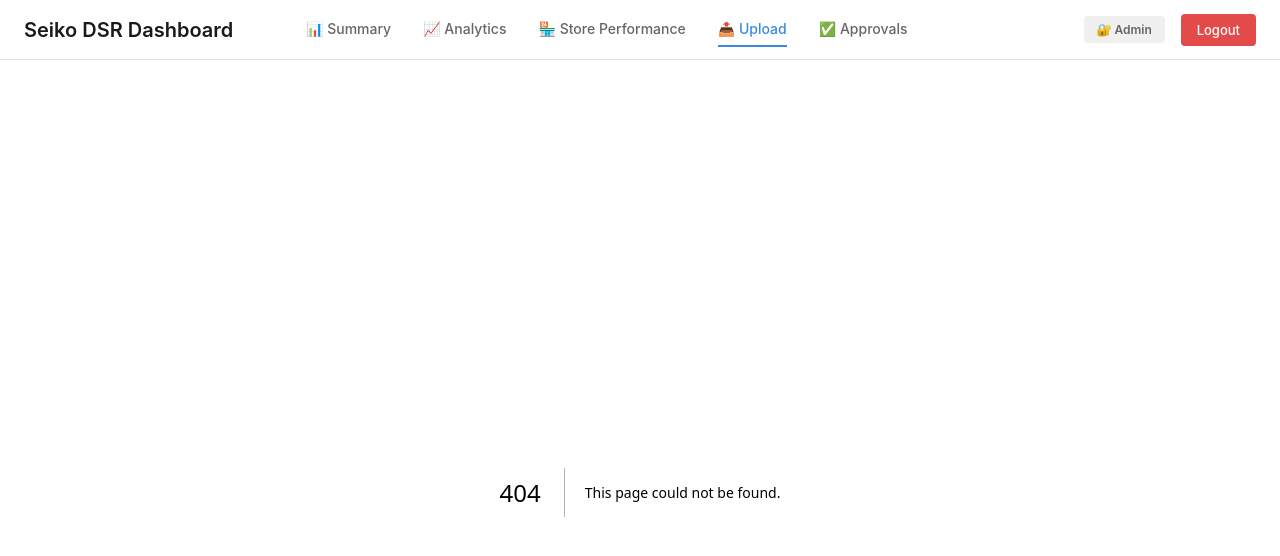
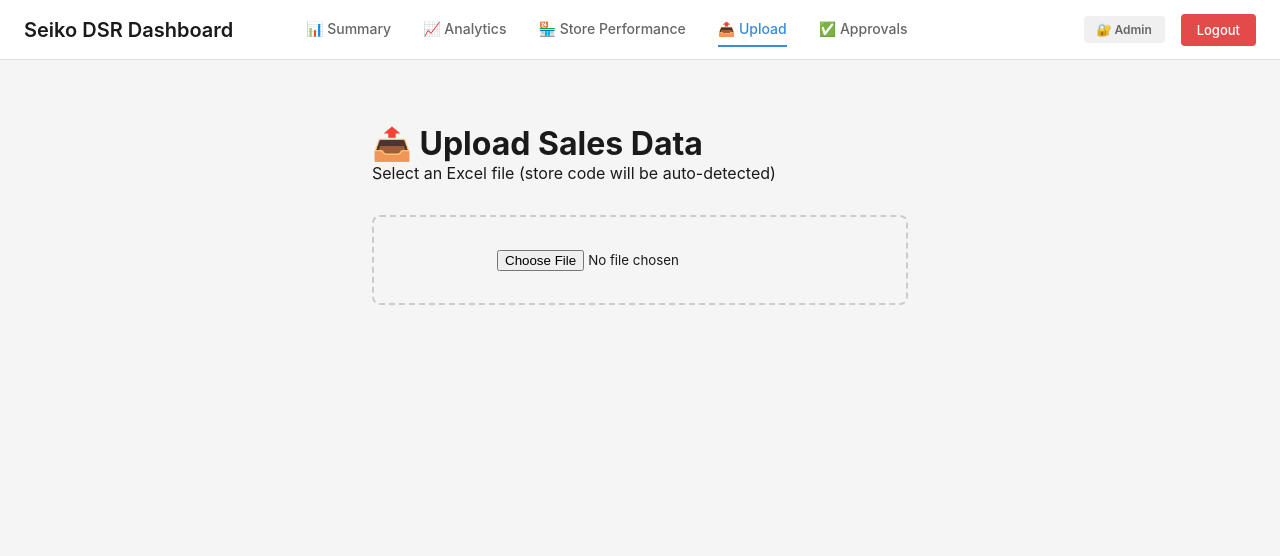
Before and after one commit to vivekatseiko/seiko-dsr-dashboard, a Next.js app: page /upload in a window 1280 px wide. Before the commit this address had no page. Shown: the top 556 px of the page. Built offline with nearby package versions, Linux system fonts and the light colour scheme; sample sign-in values are in the browser's storage.

Commit message:
Create upload.js

```diff
--- /dev/null
+++ b/pages/upload.js
@@ -0,0 +1,153 @@
+import { useState } from "react";
+import { useRouter } from "next/router";
+
+export default function Upload() {
+  const router = useRouter();
+  const [loading, setLoading] = useState(false);
+  const [message, setMessage] = useState("");
+  const [messageType, setMessageType] = useState("");
+
+  const handleFileUpload = async (e) => {
+    const file = e.target.files?.[0];
+    if (!file) return;
+
+    setLoading(true);
+    setMessage("");
+
+    const reader = new FileReader();
+    reader.onload = async (event) => {
+      try {
+        // Load xlsx library from CDN
+        const script = document.createElement("script");
+        script.src =
+          "https://cdnjs.cloudflare.com/ajax/libs/xlsx/0.18.5/xlsx.min.js";
+        script.onload = async () => {
+          const XLSX = window.XLSX;
+          const workbook = XLSX.read(event.target.result, { type: "array" });
+          const worksheet = workbook.Sheets[workbook.SheetNames[0]];
+          const jsonData = XLSX.utils.sheet_to_json(worksheet);
+
+          if (!jsonData || jsonData.length === 0) {
+            setMessage("Excel file is empty");
+            setMessageType("error");
+            setLoading(false);
+            return;
+          }
+
+          // Auto-detect store code
+          const firstRow = jsonData[0];
+          let storeCode = null;
+
+          if (firstRow["store_code"]) storeCode = firstRow["store_code"];
+          else if (firstRow["Store Code"]) storeCode = firstRow["Store Code"];
+          else if (firstRow["StoreCode"]) storeCode = firstRow["StoreCode"];
+
+          if (!storeCode) {
+            setMessage(
+              "Could not find store_code in Excel. Add a 'store_code' column."
+            );
+            setMessageType("error");
+            setLoading(false);
+            return;
+          }
+
+          // Transform data
+          const records = jsonData.map((row) => ({
+            store_code: storeCode.toString().toUpperCase(),
+            transaction_date: row["Date"] || row["date"] || "",
+            system_invoice_number: row["System Invoice Number"] || "",
+            model_number: row["Model Number"] || "",
+            qty: parseInt(row["Qty"] || 0),
+            serial_number: row["Serial Number"] || "",
+            mrp: parseFloat(row["MRP"] || 0),
+            net_value: parseFloat(row["Net Value"] || 0),
+            discount_value: parseFloat(row["Discount Value"] || 0),
+            discount_percent: parseFloat(row["Discount %"] || 0),
+            family: row["Family"] || "",
+            calibre: row["Calibre"] || "",
+          }));
+
+          const userEmail = localStorage.getItem("userEmail") || "unknown";
+
+          // Upload to backend
+          const response = await fetch("/api/upload", {
+            method: "POST",
+            headers: { "Content-Type": "application/json" },
+            body: JSON.stringify({
+              records,
+              storeCode: storeCode.toString().toUpperCase(),
+              userEmail,
+            }),
+          });
+
+          const result = await response.json();
+
+          if (response.ok) {
+            setMessage(
+              `✅ Success! Uploaded ${result.recordsInserted} records from ${storeCode}`
+            );
+            setMessageType("success");
+            setTimeout(() => router.push("/dashboard"), 2000);
+          } else {
+            setMessage(`Error: ${result.error}`);
+            setMessageType("error");
+          }
+
+          setLoading(false);
+        };
+        document.head.appendChild(script);
+      } catch (err) {
+        setMessage(`Error: ${err.message}`);
+        setMessageType("error");
+        setLoading(false);
+      }
+    };
+
+    reader.readAsArrayBuffer(file);
+  };
+
+  return (
+    <div style={{ padding: "2rem", maxWidth: "600px", margin: "0 auto" }}>
+      <h1>📤 Upload Sales Data</h1>
+      <p>Select an Excel file (store code will be auto-detected)</p>
+
+      <div
+        style={{
+          border: "2px dashed #ccc",
+          padding: "2rem",
+          textAlign: "center",
+          borderRadius: "8px",
+          marginTop: "2rem",
+        }}
+      >
+        <input
+          type="file"
+          accept=".xlsx,.xls"
+          onChange={handleFileUpload}
+          disabled={loading}
+        />
+      </div>
+
+      {loading && <p style={{ marginTop: "1rem" }}>Processing file...</p>}
+
+      {message && (
+        <div
+          style={{
+            marginTop: "1rem",
+            padding: "1rem",
+            borderRadius: "4px",
+            backgroundColor:
+              messageType === "success" ? "#dcfce7" : "#fee2e2",
+            color: messageType === "success" ? "#166534" : "#991b1b",
+            border:
+              messageType === "success"
+                ? "1px solid #86efac"
+                : "1px solid #fca5a5",
+          }}
+        >
+          {message}
+        </div>
+      )}
+    </div>
+  );
+}
```
